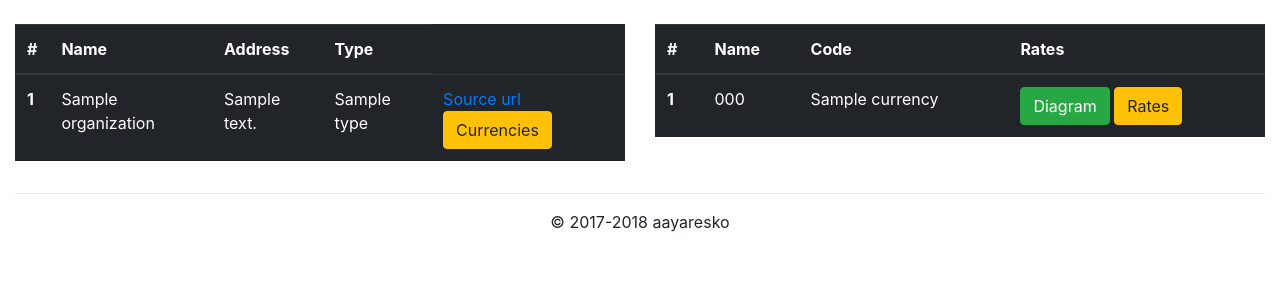
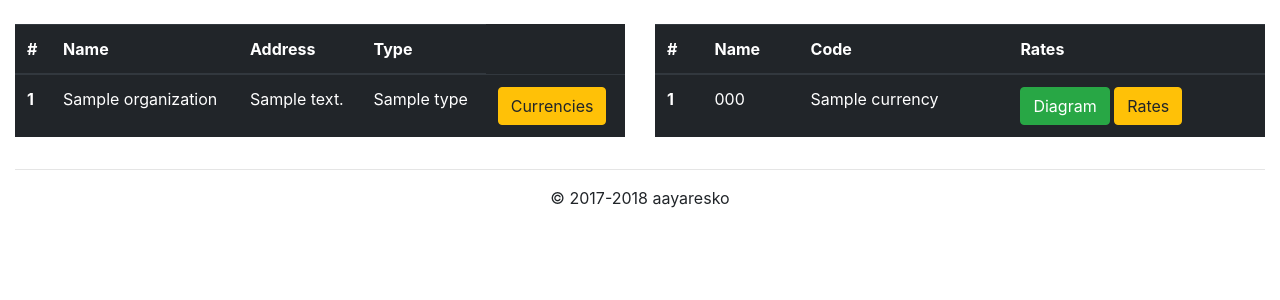
Before and after one commit to aayaresko/fincance, a Symfony app: template templates/index.html.twig in a window 1280 px wide. Shown: the part 56-356 px from the top of the page. Run offline with Twig, Linux system fonts and the light colour scheme; the template is opened without the code that fills it: most values are stand-ins (such as "Sample title", 1, 10 or a date in 2020); some libraries are stand-ins or nearby versions.

Commit message:
unused field removed.

```diff
--- a/templates/index.html.twig
+++ b/templates/index.html.twig
@@ -22,7 +22,6 @@
                         <td>{{ entity.address }}</td>
                         <td>{{ entity.type }}</td>
                         <td>
-                            <a href="{{ entity.url }}" title="{{ entity.title }}">Source url</a>
                             <a href="{{ path('organization_currency', {'organizationId': entity.id }) }}" title="{{ entity.title }}" class="btn btn-warning">
                                 Currencies
                             </a>
```
